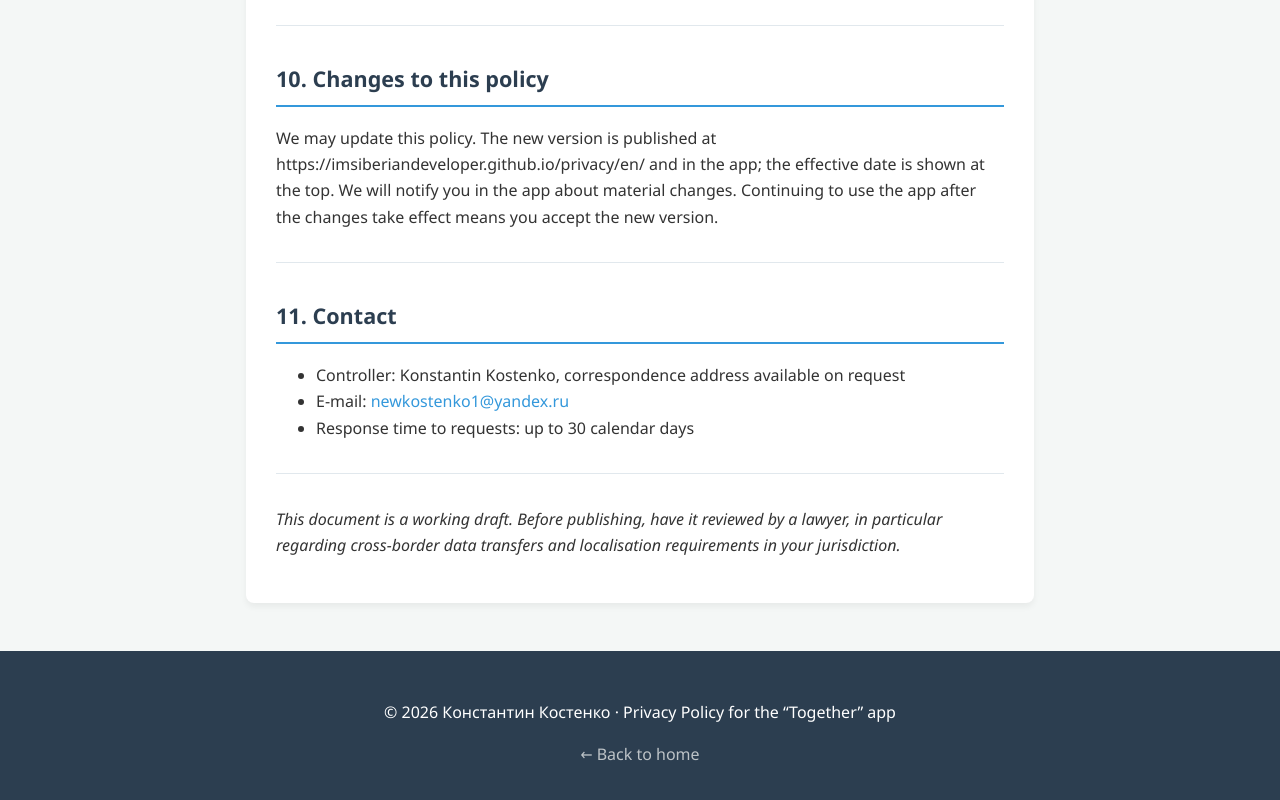
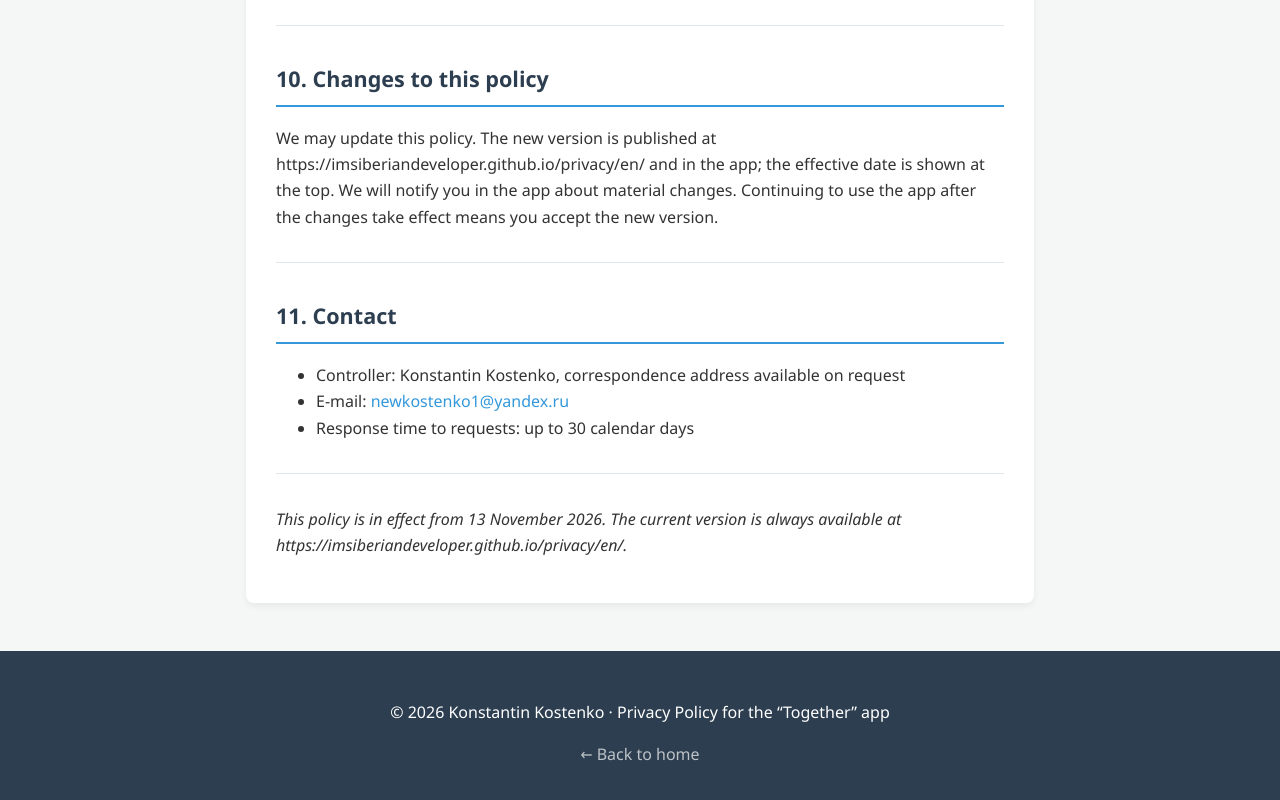
Before and after one commit to ImSiberianDeveloper/ImSiberianDeveloper.github.io, a plain HTML site: page privacy/en/index.html in a window 1280 px wide. Shown: the part 6196-6996 px from the top of the page. Drawn offline with Linux system fonts and the light colour scheme.

Commit message:
Polish privacy pages: drop draft note, English copyright name

```diff
--- a/privacy/en/index.html
+++ b/privacy/en/index.html
@@ -265,12 +265,12 @@
             <li>Response time to requests: up to 30 calendar days</li>
             </ul>
             <hr />
-            <p><em>This document is a working draft. Before publishing, have it reviewed by a lawyer, in particular regarding cross-border data transfers and localisation requirements in your jurisdiction.</em></p>
+            <p><em>This policy is in effect from 13 November 2026. The current version is always available at https://imsiberiandeveloper.github.io/privacy/en/.</em></p>
         </article>
     </div>
 
     <footer>
-        <p>&copy; 2026 Константин Костенко · Privacy Policy for the “Together” app</p>
+        <p>&copy; 2026 Konstantin Kostenko · Privacy Policy for the “Together” app</p>
         <p><a href="https://imsiberiandeveloper.github.io/">← Back to home</a></p>
     </footer>
 
```
Also changed, not shown: privacy/index.html (+1 -1 lines).
